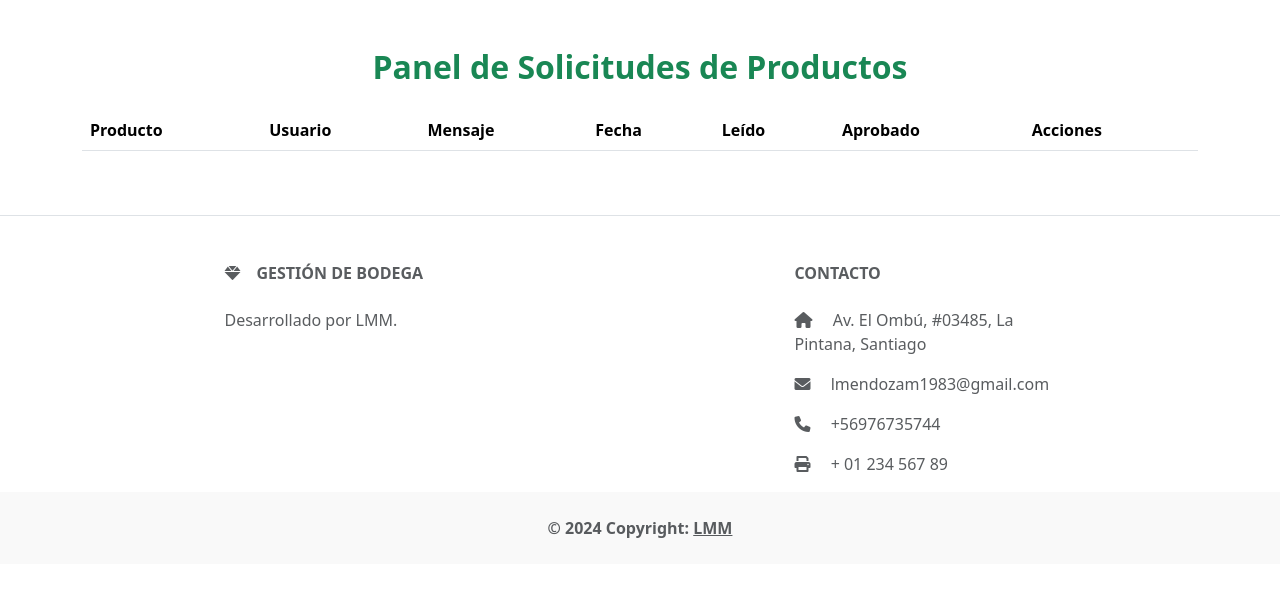
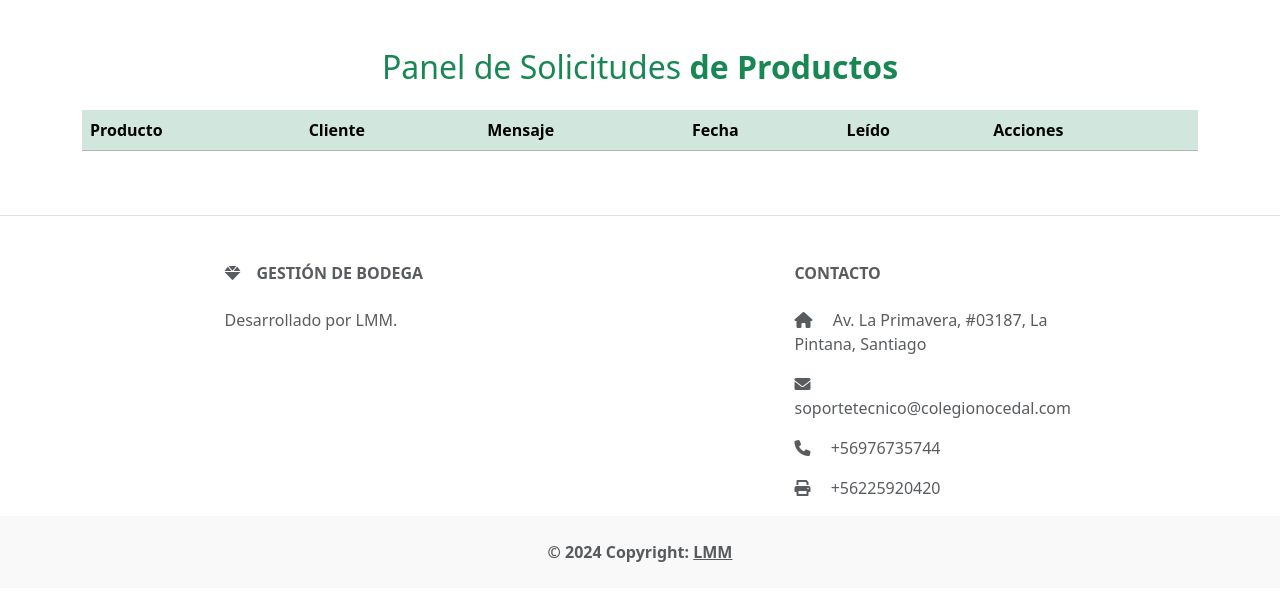
Before and after one commit to lmendozam1983/bodegalmm24, a Django app: page /producto/templates/panel_solicitudes/ in a window 1280 px wide. Shown: the part 80-681 px from the top of the page. Run offline with Django 5.2, Linux system fonts and the light colour scheme; the visitor is signed in with stand-in values (Sample User, id 1); data that the repository does not hold is empty; some libraries are stand-ins or nearby versions.

Commit message:
sexto commit

```diff
--- a/dispositivo/templates/ingresar.html
+++ b/dispositivo/templates/ingresar.html
@@ -18,8 +18,8 @@
     <div class="container">
         <div class="container mt-5">
             <div class="card shadow-lg">
-                <div class="card-header bg-dark text-white text-center">
-                    <h2>Registrar Dispositivo</h2>
+                <div class="card-header bg-success text-white text-center">
+                    <h2>Registrar <b>Dispositivo</b></h2>
                 </div>
                 <div class="card-body">
                     <form method="POST" enctype="multipart/form-data">
--- a/dispositivo/templates/listado.html
+++ b/dispositivo/templates/listado.html
@@ -16,7 +16,7 @@
 
     {% include "menu.html" %}
     <div class="container mt-5">
-        <h1 class="text-center mb-4">Dispositivos LMM</h1>
+        <h1 class="text-center text-success mb-4">Dispositivos a <b>disposición</b></h1>
 
         <table class="table table-striped table-hover">
             <thead class="table-success">
--- a/dispositivo/templates/listado_prestamos.html
+++ b/dispositivo/templates/listado_prestamos.html
@@ -3,7 +3,7 @@
 
 {% include "menu.html" %}
 <div class="container mt-5">
-    <h1 class="text-center mb-4">Listado de Préstamos</h1>
+    <h1 class="text-center mb-4 text-success">Listado de <b>Préstamos</b></h1>
     <div class="table-responsive">
         <table class="table table-striped table-hover">
             <thead class="table-success">
--- a/dispositivo/templates/registrar_prestamo.html
+++ b/dispositivo/templates/registrar_prestamo.html
@@ -16,7 +16,7 @@
     <div class="container mt-5">
         <!-- Título de la página -->
         <div class="text-center mb-4">
-            <h2 class="display-4 text-success fw-bold">Registrar Préstamo</h2>
+            <h2 class="display-4 text-success">Registrar <b>Préstamo</b></h2>
             <p class="lead text-muted">Complete el formulario para registrar un préstamo de dispositivo.</p>
         </div>
         {% if user.is_authenticated and perms.dispositivo.editar_prestamo %}
--- a/producto/templates/crear_productos.html
+++ b/producto/templates/crear_productos.html
@@ -3,7 +3,7 @@
 
 {% include "menu.html" %}
 <div class="container mt-5">
-    <h1 class="text-center text-success fw-bold">Crear Producto</h1>
+    <h1 class="text-center text-success">Crear <b>Producto</b></h1>
     <form method="POST">
         {% csrf_token %}
         <div class="mb-3">
--- a/producto/templates/lista_productos.html
+++ b/producto/templates/lista_productos.html
@@ -3,11 +3,11 @@
 
 {% include "menu.html" %}
 <div class="container my-5">
-    <h1 class="text-center mb-4 text-success fw-bold">Lista de Productos</h1>
+    <h1 class="text-center mb-4 text-success ">Lista de <b>Productos</b></h1>
 
     <!-- Tabla de productos -->
     <table class="table table-striped table-bordered">
-        <thead class="thead-dark">
+        <thead class="table-success">
             <tr>
                 <th><b>Nombre</b></th>
                 <th><b>Cantidad</b></th>
--- a/producto/templates/listar_solicitudes.html
+++ b/producto/templates/listar_solicitudes.html
@@ -5,11 +5,11 @@
 {% include "menu.html" %}
 
 <div class="container mt-5">
-    <h1 class="text-center text-success fw-bold mb-4">Listado de Solicitudes</h1>
+    <h1 class="text-center text-success  mb-4">Listado de <b>Solicitudes</b></h1>
 
     {% if user.is_staff %}
         <table class="table table-striped table-hover">
-            <thead class="thead-dark">
+            <thead class="table-success">
                 <tr>
                     <th><b>Producto</b></th>
                     <th><b>Usuario</b></th>
--- a/producto/templates/panel_solicitudes.html
+++ b/producto/templates/panel_solicitudes.html
@@ -5,18 +5,18 @@
 {% include "menu.html" %}
 
 <div class="container mt-5">
-    <h2 class="text-center text-success fw-bold mb-4"><b>Panel de Solicitudes de Productos</b></h2>
+    <h2 class="text-center text-success  mb-4">Panel de Solicitudes <b>de Productos</b></h2>
 
     {% if user.is_staff %}
     <table class="table table-striped table-hover">
-        <thead class="thead-dark">
+        <thead class="table-success">
             <tr>
                 <th>Producto</th>
-                <th>Usuario</th>
+                <th>Cliente</th>
                 <th>Mensaje</th>
                 <th>Fecha</th>
                 <th>Leído</th>
-                <th>Aprobado</th>
+                <!--<th>Aprobado</th>-->
                 <th>Acciones</th>
             </tr>
         </thead>
@@ -34,13 +34,13 @@
                             <span class="badge bg-warning text-dark fs-5 py-2 px-2 rounded-pill"><b>No leído</b></span>
                         {% endif %}
                     </td>
-                    <td>
+                    <!--<td>
                         {% if notificacion.aprobada %}
                             <span class="badge bg-success text-white fs-5 py-2 px-2 rounded-pill"><b>Aprobada</b></span>
                         {% else %}
                         <span class="badge bg-warning text-dark fs-5 py-2 px-2 rounded-pill"><b>Pendiente</b></span>
                         {% endif %}
-                    </td>
+                    </td>-->
                     <td>
                         {% if notificacion.aprobada == False %}
                         <a href="{% url 'aprobar_solicitud' notificacion.id %}" class="btn btn-success fs-7 py-2 px-2 rounded-pill"><b>Aprobar</b></a>
--- a/producto/templates/prestamos_producto.html
+++ b/producto/templates/prestamos_producto.html
@@ -3,13 +3,14 @@
 
 {% include "menu.html" %}
 <div class="container my-5">
-    <h1 class="text-center mb-4 text-success fw-bold">Préstamos del Producto: {{ producto.nombre }}</h1>
+    <h1 class="text-center mb-4 text-success fw-bold">Préstamos del Producto: <b>{{ producto.nombre }}</b></h1>
 
     <!-- Tabla de préstamos -->
     <table class="table table-bordered table-striped">
         <thead class="thead-dark">
             <tr>
                 <th><b>Usuario</b></th>
+                <th><b>Cliente</b></th>
                 <th><b>Cantidad</b></th>
                 <th><b>Fecha de Préstamo</b></th>
             </tr>
@@ -18,6 +19,7 @@
             {% for prestamo in prestamos %}
                 <tr>
                     <td>{{ prestamo.usuario.username }}</td>
+                    <td>{{ prestamo.usuario_destino }}</td>
                     <td>{{ prestamo.cantidad }}</td>
                     <td>{{ prestamo.fecha_prestamo }}</td>
                 </tr>
--- a/producto/templates/solicitar_producto.html
+++ b/producto/templates/solicitar_producto.html
@@ -6,7 +6,7 @@
 
 <div class="container mt-5">
     <!-- Título de la página -->
-    <h2 class="text-center text-success mb-4">Solicitar Producto: <strong>{{ producto.nombre }}</strong></h2>
+    <h2 class="text-center text-success mb-4">Solicitar <b>Producto:</b></h2>
 
     <!-- Card para el formulario -->
 
--- a/templates/footer.html
+++ b/templates/footer.html
@@ -20,10 +20,10 @@
                 </div>-->
                 <div class="col-md-4 col-lg-3 col-xl-3 mx-auto mb-md-0 mb-4"> <!-- Links -->
                     <h6 class="text-uppercase fw-bold mb-4">Contacto</h6>
-                    <p><i class="fas fa-home me-3 text-grayish"></i> Av. El Ombú, #03485, La Pintana, Santiago</p>
-                    <p> <i class="fas fa-envelope me-3 text-grayish"></i> lmendozam1983@gmail.com</p>
+                    <p><i class="fas fa-home me-3 text-grayish"></i> Av. La Primavera, #03187, La Pintana, Santiago</p>
+                    <p> <i class="fas fa-envelope me-3 text-grayish"></i> soportetecnico@colegionocedal.com</p>
                     <p><i class="fas fa-phone me-3 text-grayish"></i> +56976735744</p>
-                    <p><i class="fas fa-print me-3 text-grayish"></i> + 01 234 567 89</p>
+                    <p><i class="fas fa-print me-3 text-grayish"></i> +56225920420</p>
                 </div> <!-- Grid column -->
             </div> <!-- Grid row -->
         </div>
--- a/templates/menu.html
+++ b/templates/menu.html
@@ -41,7 +41,7 @@
                     <a class="nav-link dropdown-toggle {% if request.resolver_match.url_name == 'panel_solicitudes' %}active{% endif %} btn btn-outline-success text-white ms-2" href="#" id="navbarDropdown" role="button" data-bs-toggle="dropdown" aria-expanded="false">
                         <b>Acciones</b>
                     </a>
-                    <ul class="dropdown-menu" aria-labelledby="navbarDropdown">
+                    <ul class="dropdown-menu dropdown-menu-end" aria-labelledby="navbarDropdown">
                         <li><a class="dropdown-item {% if request.resolver_match.url_name == 'panel_solicitudes' %}active{% endif %}" href="{% url 'panel_solicitudes' %}">Panel Solicitudes</a></li>
                         <li><a class="dropdown-item {% if request.resolver_match.url_name == 'listar_solicitudes' %}active{% endif %}" href="{% url 'listar_solicitudes' %}">Listar Solicitudes</a></li>
                     </ul>
```
Also changed, not shown: templates/index.html (+4 -4 lines).
